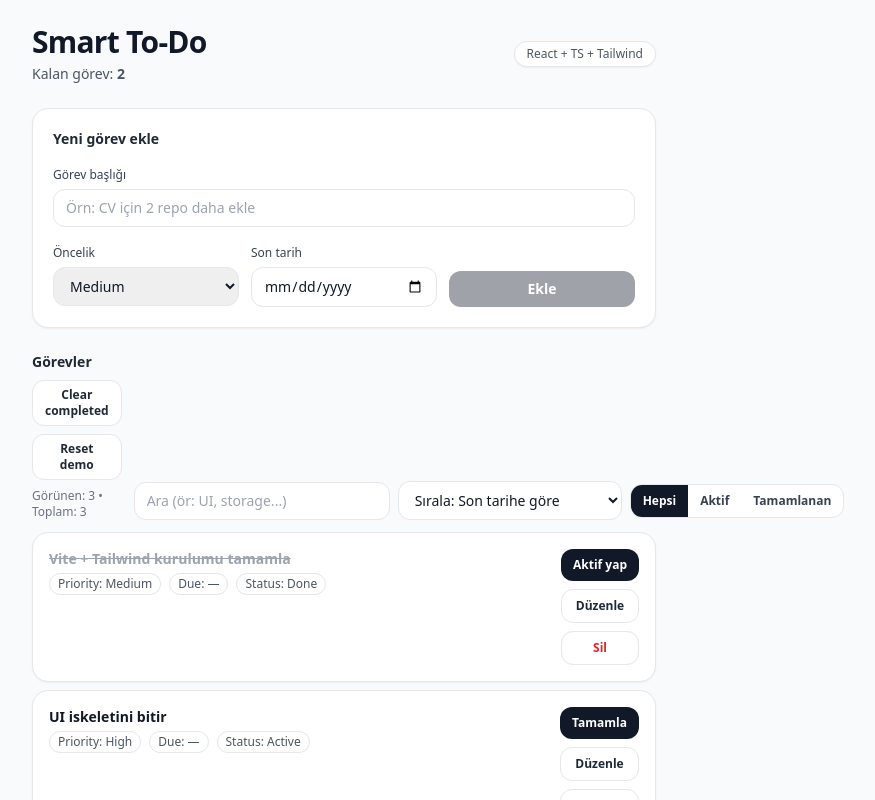
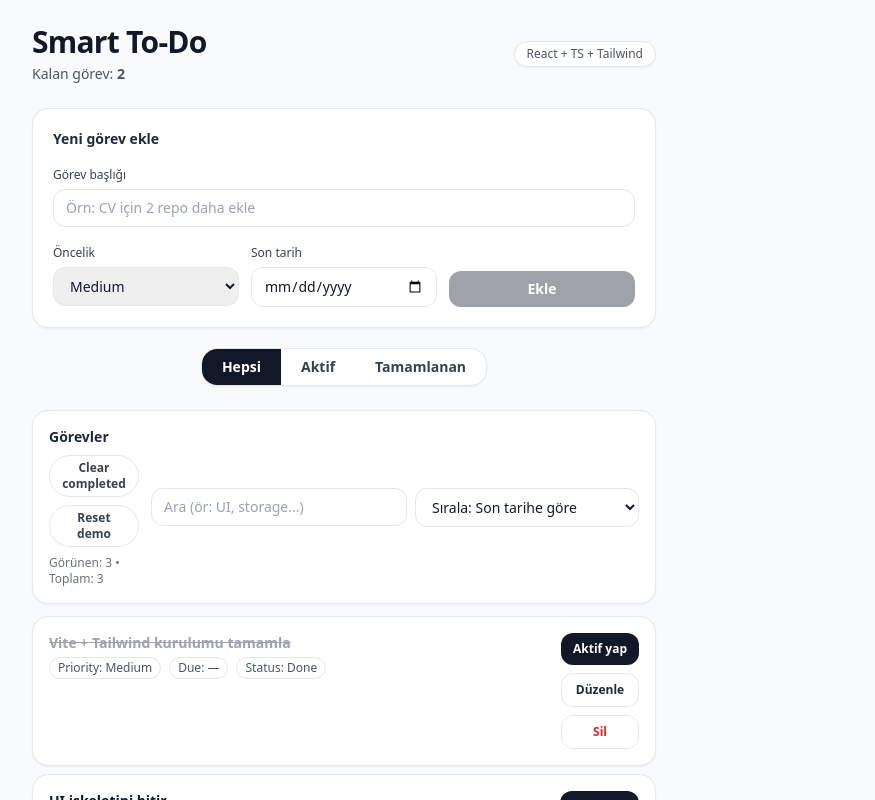
Before and after one commit to fmkara25/smart-todo, a React (Vite) app: page / in a window 1280 px wide. Shown: the top 800 px of the page, without its empty margins (296-1171 px from the left). Built offline with nearby package versions, Linux system fonts and the light colour scheme.

Commit message:
style: move and center filter tabs between sections

```diff
--- a/src/App.tsx
+++ b/src/App.tsx
@@ -235,10 +235,48 @@ export default function App() {
                         </div>
                     </form>
                 </section>
+                {/* Filter Bar (centered between sections) */}
+                <div className="mt-5 flex justify-center">
+                    <div className="inline-flex overflow-hidden rounded-2xl border bg-white shadow-sm">
+                        <button
+                            type="button"
+                            onClick={() => setFilter("all")}
+                            className={`px-5 py-2 text-sm font-semibold ${filter === "all"
+                                    ? "bg-gray-900 text-white"
+                                    : "text-gray-700 hover:bg-gray-50"
+                                }`}
+                        >
+                            Hepsi
+                        </button>
 
+                        <button
+                            type="button"
+                            onClick={() => setFilter("active")}
+                            className={`px-5 py-2 text-sm font-semibold ${filter === "active"
+                                    ? "bg-gray-900 text-white"
+                                    : "text-gray-700 hover:bg-gray-50"
+                                }`}
+                        >
+                            Aktif
+                        </button>
+
+                        <button
+                            type="button"
+                            onClick={() => setFilter("completed")}
+                            className={`px-5 py-2 text-sm font-semibold ${filter === "completed"
+                                    ? "bg-gray-900 text-white"
+                                    : "text-gray-700 hover:bg-gray-50"
+                                }`}
+                        >
+                            Tamamlanan
+                        </button>
+                    </div>
+                </div>
                 {/* List / Empty state */}
                 <section className="mt-6">
-                    <div className="flex flex-col gap-3 sm:flex-row sm:items-end sm:justify-between">
+                    <div className="mt-2 rounded-2xl border bg-white p-4 shadow-sm">
+                        <div className="flex flex-col gap-3 sm:flex-row sm:items-center sm:justify-between">
+                            {/* Left: title + actions */}
                             <div className="flex flex-col gap-2">
                                 <div className="flex flex-wrap items-center gap-2">
                                     <h2 className="text-sm font-semibold text-gray-800">Görevler</h2>
@@ -247,8 +285,7 @@ export default function App() {
                                         type="button"
                                         onClick={clearCompleted}
                                         disabled={!tasks.some((t) => t.completed)}
-                                    className="rounded-xl border bg-white px-3 py-1.5 text-xs font-semibold text-gray-800 disabled:cursor-not-allowed disabled:opacity-40"
-                                    title="Tamamlanan görevleri sil"
+                                        className="rounded-full border bg-white px-3 py-1 text-xs font-semibold text-gray-700 hover:bg-gray-50 disabled:cursor-not-allowed disabled:opacity-40"
                                     >
                                         Clear completed
                                     </button>
@@ -256,8 +293,7 @@ export default function App() {
                                     <button
                                         type="button"
                                         onClick={resetDemo}
-                                    className="rounded-xl border bg-white px-3 py-1.5 text-xs font-semibold text-gray-800"
-                                    title="Demo görevleri geri yükle"
+                                        className="rounded-full border bg-white px-3 py-1 text-xs font-semibold text-gray-700 hover:bg-gray-50"
                                     >
                                         Reset demo
                                     </button>
@@ -268,7 +304,7 @@ export default function App() {
                                 </p>
                             </div>
 
-
+                            {/* Right: controls */}
                             <div className="flex flex-col gap-2 sm:flex-row sm:items-center">
                                 <input
                                     value={query}
@@ -285,37 +321,10 @@ export default function App() {
                                     <option value="dueDate">Sırala: Son tarihe göre</option>
                                     <option value="priority">Sırala: Önceliğe göre</option>
                                 </select>
-
-                            <div className="flex overflow-hidden rounded-xl border bg-white">
-                                <button
-                                    type="button"
-                                    onClick={() => setFilter("all")}
-                                    className={`px-3 py-2 text-xs font-semibold ${filter === "all" ? "bg-gray-900 text-white" : "text-gray-700"
-                                        }`}
-                                >
-                                    Hepsi
-                                </button>
-                                <button
-                                    type="button"
-                                    onClick={() => setFilter("active")}
-                                    className={`px-3 py-2 text-xs font-semibold ${filter === "active" ? "bg-gray-900 text-white" : "text-gray-700"
-                                        }`}
-                                >
-                                    Aktif
-                                </button>
-                                <button
-                                    type="button"
-                                    onClick={() => setFilter("completed")}
-                                    className={`px-3 py-2 text-xs font-semibold ${filter === "completed"
-                                            ? "bg-gray-900 text-white"
-                                            : "text-gray-700"
-                                        }`}
-                                >
-                                    Tamamlanan
-                                </button>
                             </div>
                         </div>
                     </div>
+
 
                     {sortedVisibleTasks.length === 0 ? (
                         <div className="mt-3 rounded-2xl border bg-white p-6 text-center text-sm text-gray-600 shadow-sm">
--- a/src/components/TaskItem.tsx
+++ b/src/components/TaskItem.tsx
@@ -77,11 +77,11 @@ export default function TaskItem({ task, onToggle, onDelete, onUpdateTitle }: Pr
                 </div>
 
                 {!isEditing && (
-                    <div className="flex shrink-0 flex-col gap-2">
+                    <div className="flex shrink-0 flex-row gap-2 sm:flex-col">
                         <button
                             type="button"
                             onClick={() => onToggle(task.id)}
-                            className="rounded-xl bg-gray-900 px-3 py-2 text-xs font-semibold text-white"
+                            className="rounded-xl bg-gray-900 px-3 py-2 text-xs font-semibold text-white hover:opacity-90"
                         >
                             {task.completed ? "Aktif yap" : "Tamamla"}
                         </button>
@@ -89,7 +89,7 @@ export default function TaskItem({ task, onToggle, onDelete, onUpdateTitle }: Pr
                         <button
                             type="button"
                             onClick={startEdit}
-                            className="rounded-xl border bg-white px-3 py-2 text-xs font-semibold text-gray-800"
+                            className="rounded-xl border bg-white px-3 py-2 text-xs font-semibold text-gray-800 hover:bg-gray-50"
                         >
                             Düzenle
                         </button>
@@ -97,7 +97,7 @@ export default function TaskItem({ task, onToggle, onDelete, onUpdateTitle }: Pr
                         <button
                             type="button"
                             onClick={() => onDelete(task.id)}
-                            className="rounded-xl border bg-white px-3 py-2 text-xs font-semibold text-red-600"
+                            className="rounded-xl border bg-white px-3 py-2 text-xs font-semibold text-red-600 hover:bg-red-50"
                         >
                             Sil
                         </button>
```
Lines whose indentation alone changed are shown as unchanged.
